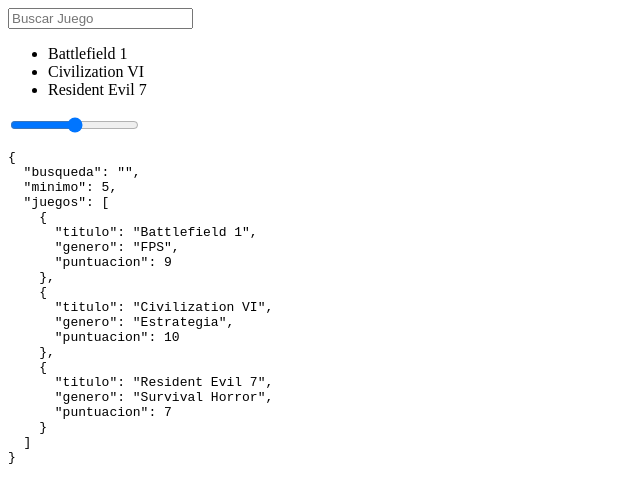
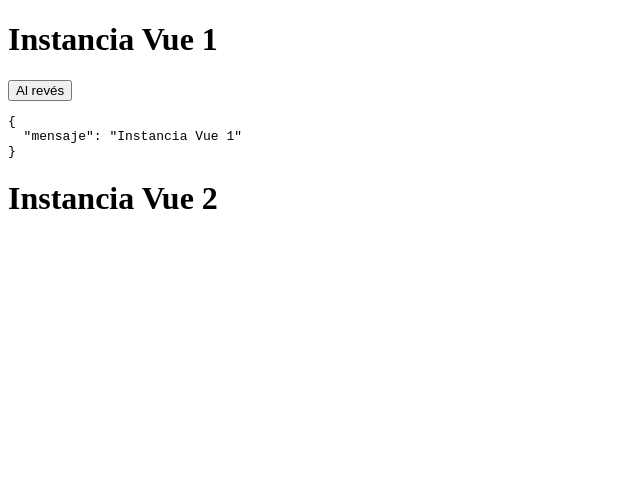
Before and after one commit to devq97/Curso-Vue-js, a plain HTML site: page index.html in a window 1280 px wide. Shown: the whole page, without its empty margins (0-640 px from the left). Drawn offline with Linux system fonts and the light colour scheme.

Commit message:
Instancia Vue - Septimo video

```diff
--- a/app.js
+++ b/app.js
@@ -1,44 +1,36 @@
-new Vue({
+const vm1 = new Vue({
   el: 'main',
   data: {
-    busqueda: '',
-    minimo: 5,
-    juegos: [
-      {
-        titulo: 'Battlefield 1',
-        genero: "FPS",
-        puntuacion: 9
-      },
-      {
-        titulo: 'Civilization VI',
-        genero: 'Estrategia',
-        puntuacion: 10
-      },
-      {
-        titulo: 'Resident Evil 7',
-        genero: 'Survival Horror',
-        puntuacion: 7
-      },
-    ]
+    mensaje: 'Instancia Vue 1',
+  },
+
+  beforeUpdate() {
+    console.log('beforeUpdate: ', this.mensaje);
+  },
+
+  updated() {
+    console.log('Update: ', this.mensaje);
+  },
+
+  methods: {
+
+    alReves() {
+      this.mensaje = this.mensaje.split('').reverse().join('');
+    }
+
   },
 
   computed: {
-    mejoresJuegos() {
-      return this.juegos.filter((juego) => juego.puntuacion >= this.minimo);
-    },
-
-    buscarJuego() {
-      return this.juegos.filter((juego) => juego.titulo.includes(this.busqueda));
+    mensajeMayusculas() {
+      return this.mensaje.toUpperCase();
     }
   }
 
 });
 
-
-//Vainilla JavaScript
-
-// function agregarTarea() {
-//   const input = document.querySelector('input[type=text]');
-//   vm.tareas.unshift(input.value);
-//   input.value = '';
-// }
+const vm2 = new Vue({
+  el: '#app',
+  data: {
+    mensaje: 'Instancia Vue 2',
+  }
+});
--- a/index.html
+++ b/index.html
@@ -6,16 +6,16 @@
   </head>
   <body>
     <main>
-      <input type="search" v-model="busqueda" placeholder="Buscar Juego">
-      <ul>
-        <li v-for="juego in buscarJuego">
-          {{ juego.titulo }}
-        </li>
-      </ul>
-      <input type="range" min="0" max="10" v-model="minimo">
+      <h1 v-text="mensaje"></h1>
+      <button @click="alReves">Al revés</button>
 
       <pre>{{ $data }}</pre>
     </main>
+
+    <div id="app">
+      <h1>{{ mensaje }}</h1>
+    </div>
+
     <script src="vue.js"></script>
     <script src="app.js"></script>
   </body>
```
